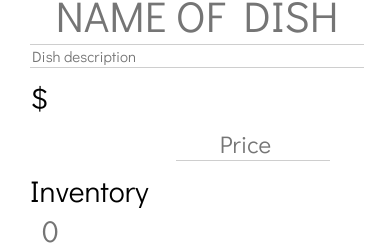
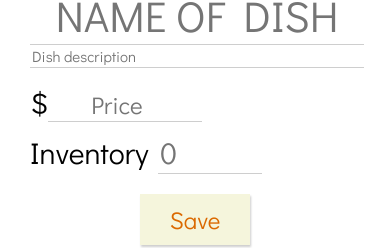
Before and after one commit to hidwoc/jadu-mart, a React (Create React App) app in the folder client/: page /edit-dish/1 in a window 390 px wide. Shown: the part 497-745 px from the top of the page. Built offline with nearby package versions, Linux system fonts and the light colour scheme; no server answers; a web font is replaced by a local one.

Commit message:
Add EditDish media query

```diff
--- a/client/src/screens/EditDish/EditDish.css
+++ b/client/src/screens/EditDish/EditDish.css
@@ -1,3 +1,7 @@
+.edit-dish {
+  padding-bottom: 100px;
+}
+
 .edit-header-right {
   display: flex;
   flex-direction: column;
--- a/client/src/screens/EditDish/EditDish.jsx
+++ b/client/src/screens/EditDish/EditDish.jsx
@@ -3,8 +3,6 @@ import { Link, useHistory, useParams } from "react-router-dom";
 import { editDish, deleteDish, getOneDish } from "../../services/dishes";
 import { handleChange } from "../../utils/helpers";
 import "./EditDish.css";
-
-// TODO: default image
 
 const EditDish = () => {
   const [form, setForm] = useState({});
@@ -85,6 +83,7 @@ const EditDish = () => {
             onChange={(e) => handleChange(e, form, setForm)}
           />
           <div className="num-inputs">
+            <div className="price-div">
               <label htmlFor="price">$</label>
               <input
                 id="price"
@@ -96,6 +95,8 @@ const EditDish = () => {
                 onChange={(e) => handleChange(e, form, setForm)}
                 required
               />
+            </div>
+            <div className="inventory-div">
               <label htmlFor="inventory">Inventory</label>
               <input
                 id="inventory"
@@ -107,6 +108,7 @@ const EditDish = () => {
                 required
               />
             </div>
+          </div>
           <button>Save</button>
         </div>
       </form>
```
Also changed, not shown: 1 other file (tests, documents, lock files or other folders). Lines whose indentation alone changed are shown as unchanged.
